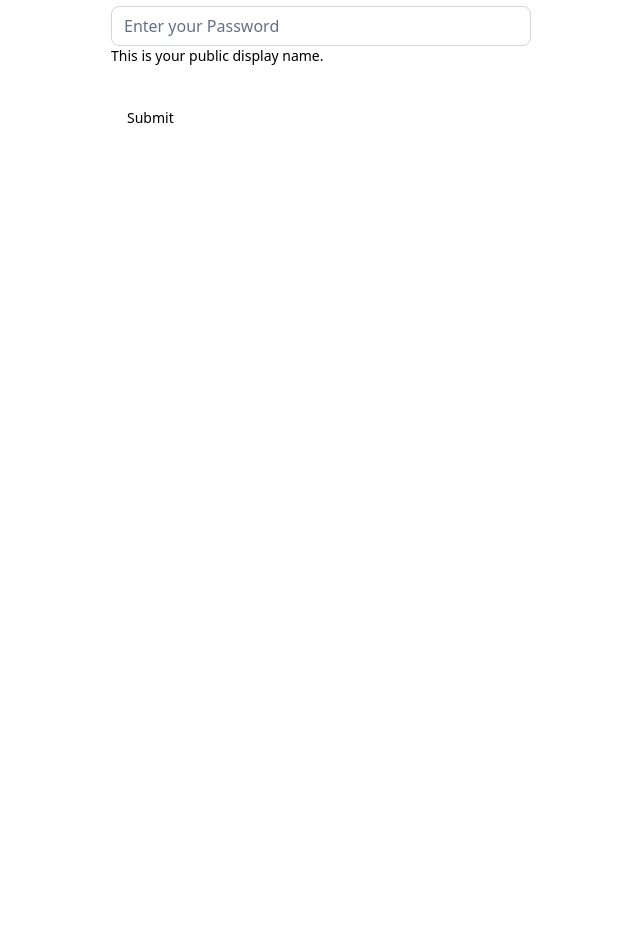
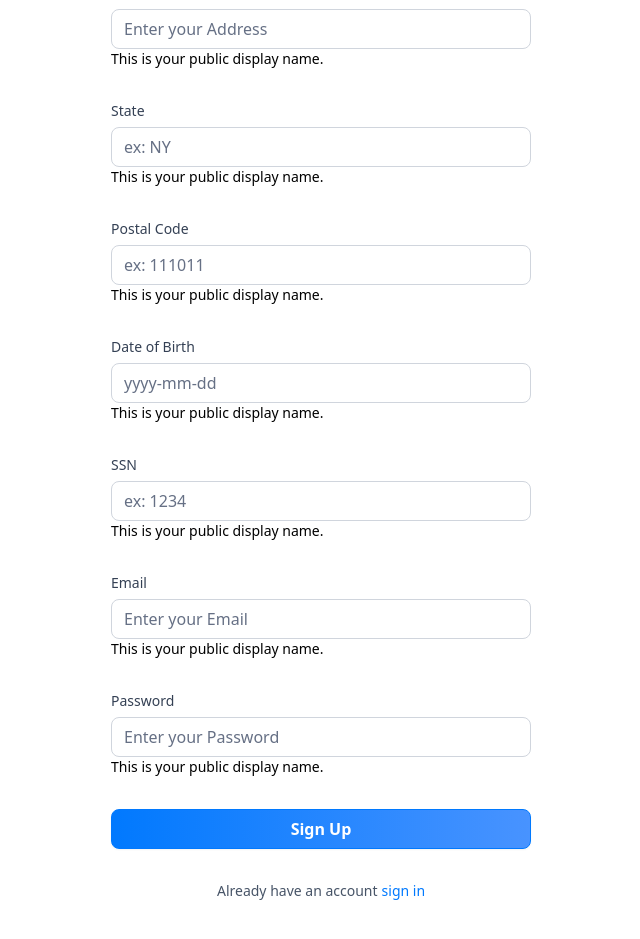
Before and after one commit to Jeffreyai7/mybankapp, a Next.js app: page /sign-up in a window 1280 px wide. Shown: the part 507-1446 px from the top of the page, without its empty margins (319-959 px from the left). Before the commit the page ends 800 px from the top, so only its background shows below. Built offline with nearby package versions, Linux system fonts and the light colour scheme.

Commit message:
refactor signup and signinpages

```diff
--- a/components/AuthForm.tsx
+++ b/components/AuthForm.tsx
@@ -17,22 +17,28 @@
 } from "@/components/ui/form";
 import CustomInput from "./CustomInput";
 import { authFormSchema } from "@/lib/utils";
+import { Loader2 } from "lucide-react";
 
 const AuthForm = ({ type }: { type: string }) => {
   const [user, setuser] = useState(null);
+  const [isLoading, setIsLoading] = useState(false);
 
-  const form = useForm<z.infer<typeof authFormSchema>>({
-    resolver: zodResolver(authFormSchema),
+  const formSchema = authFormSchema(type);
+
+  const form = useForm<z.infer<typeof formSchema>>({
+    resolver: zodResolver(formSchema),
     defaultValues: {
       email: "",
       password: "",
     },
   });
 
-  function onSubmit(values: z.infer<typeof authFormSchema>) {
+  function onSubmit(values: z.infer<typeof formSchema>) {
     // Do something with the form values.
     // ✅ This will be type-safe and validated.
+    setIsLoading(true);
     console.log(values);
+    setIsLoading(false);
   }
 
   return (
@@ -49,7 +55,7 @@
         </Link>
         <div className="flex flex-col gap-1 md:gap-3">
           <h1 className="text-24 lg:text-36 font-semibold text-gray-900">
-            {user ? "Link Account" : type === "sign-in" ? "Sign In" : "Sign Up"}
+            {user ? "Link Account" : type === "signin" ? "Sign In" : "Sign Up"}
             <p className="text-16 font-normal text-gray-600">
               {user
                 ? "Link your account to get started"
@@ -64,6 +70,53 @@
         <>
           <Form {...form}>
             <form onSubmit={form.handleSubmit(onSubmit)} className="space-y-8">
+              {type === "signup" && (
+                <>
+                  <CustomInput
+                    control={form.control}
+                    label={"First Name"}
+                    name={"firstName"}
+                    placeholder={"Enter your First Name"}
+                  />
+                  <CustomInput
+                    control={form.control}
+                    label={"Last Name"}
+                    name={"lastName"}
+                    placeholder={"Enter your Last Name"}
+                  />
+                  <CustomInput
+                    control={form.control}
+                    label={"Address"}
+                    name={"address"}
+                    placeholder={"Enter your Address"}
+                  />
+                  <CustomInput
+                    control={form.control}
+                    label={"State"}
+                    name={"state"}
+                    placeholder={"ex: NY"}
+                  />
+                  <CustomInput
+                    control={form.control}
+                    label={"Postal Code"}
+                    name={"postalCode"}
+                    placeholder={"ex: 111011"}
+                  />
+                  <CustomInput
+                    control={form.control}
+                    label={"Date of Birth"}
+                    name={"DoB"}
+                    placeholder={"yyyy-mm-dd"}
+                  />
+                  <CustomInput
+                    control={form.control}
+                    label={"SSN"}
+                    name={"ssn"}
+                    placeholder={"ex: 1234"}
+                  />
+                </>
+              )}
+
               <CustomInput
                 control={form.control}
                 label={"Email"}
@@ -76,9 +129,35 @@
                 name={"password"}
                 placeholder={"Enter your Password"}
               />
-              <Button type="submit">Submit</Button>
+              <div className="flex flex-col gap-4">
+                <Button type="submit" className="form-btn">
+                  {isLoading ? (
+                    <>
+                      <Loader2 size={20} className="animate-spin" /> &nbsp;
+                      Loading...
+                    </>
+                  ) : type === "signin" ? (
+                    "Sign In"
+                  ) : (
+                    "Sign Up"
+                  )}
+                </Button>
+              </div>
             </form>
           </Form>
+          <footer className="flex justify-center gap-1">
+            <p className="text-14 font-normal text-gray-600">
+              {type === "signin"
+                ? "Don't have an account"
+                : "Already have an account"}
+            </p>
+            <Link
+              className="form-link"
+              href={type === "signin" ? "/sign-up" : "/sign-in"}
+            >
+              {type === "signup" ? "sign in" : "sign up"}
+            </Link>
+          </footer>
         </>
       )}
     </section>
--- a/components/CustomInput.tsx
+++ b/components/CustomInput.tsx
@@ -11,9 +11,11 @@
 import { z } from "zod";
 import { authFormSchema } from "@/lib/utils";
 
+const formSchema = authFormSchema("signup");
+
 interface CustomInputProps {
-  control: Control<z.infer<typeof authFormSchema>>;
-  name: FieldPath<z.infer<typeof authFormSchema>>;
+  control: Control<z.infer<typeof formSchema>>;
+  name: FieldPath<z.infer<typeof formSchema>>;
   label: string;
   placeholder: string;
 }
@@ -50,3 +52,5 @@
 };
 
 export default CustomInput;
+
+// The object of life is not to be on the side of the majority, but to escape finding oneself in the ranks of the insane ~ Marcus Aurelius
--- a/lib/utils.ts
+++ b/lib/utils.ts
@@ -195,7 +195,16 @@
   return date > twoDaysAgo ? "Processing" : "Success";
 };
 
-export const authFormSchema = z.object({
+export const authFormSchema =(type:string) =>  z.object({
+  // sign up
+  firstName:type ==="signin" ?  z.string().optional() : z.string().min(3),
+  lastName:type ==="signin" ?  z.string().optional() : z.string().min(3),
+  address: type ==="signin" ? z.string().optional() : z.string().min(50),
+  state: type ==="signin" ? z.string().optional() : z.string().min(3),
+  postalCode: type ==="signin" ? z.string().optional() : z.string().min(3).max(6),
+  DoB: type ==="signin" ? z.string().optional() : z.string().min(3),
+  ssn: type ==="signin" ? z.string().optional() : z.string().min(3),
+  // sign in
   email: z.string().email(),
   password: z.string().min(6),
 });
```
